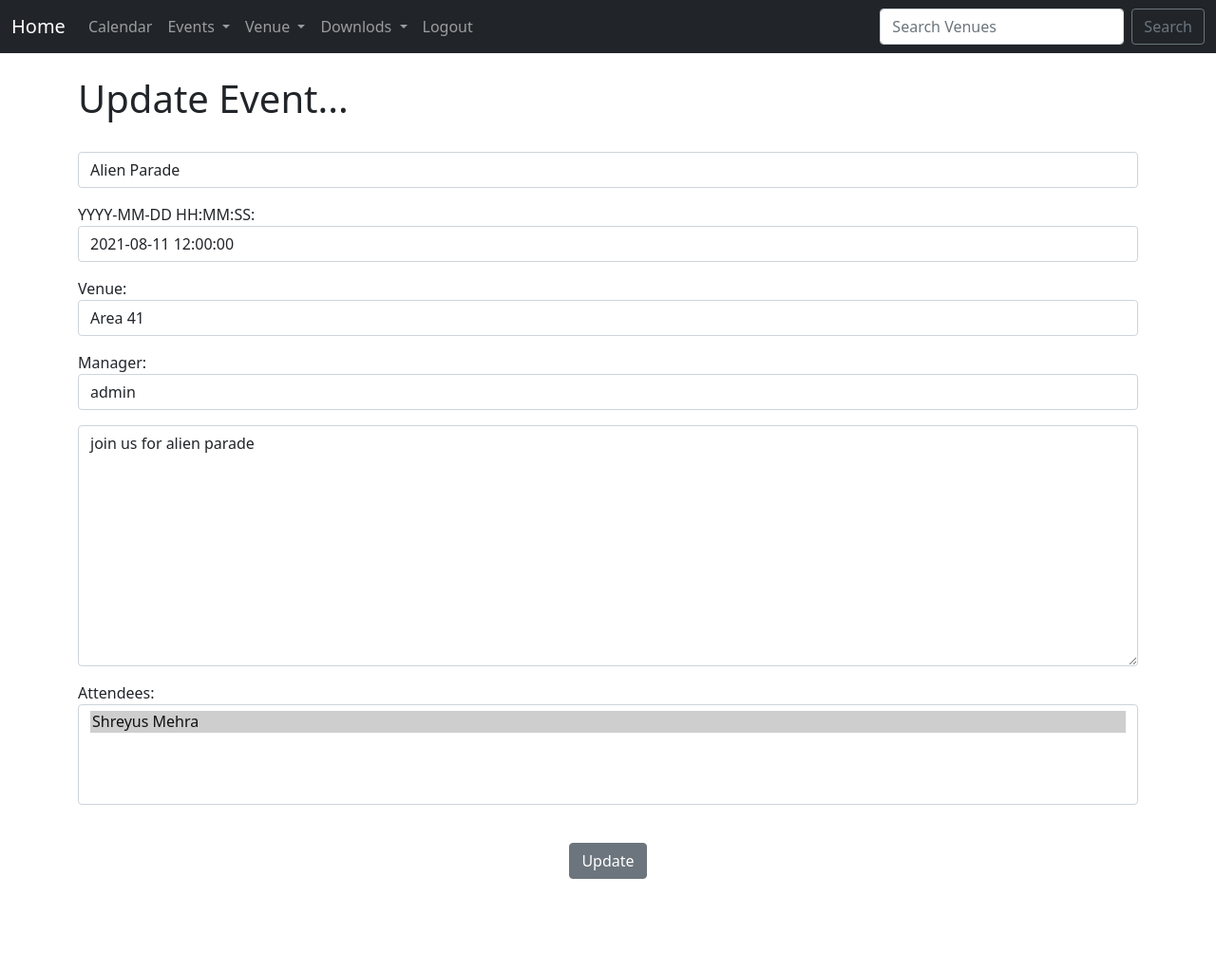
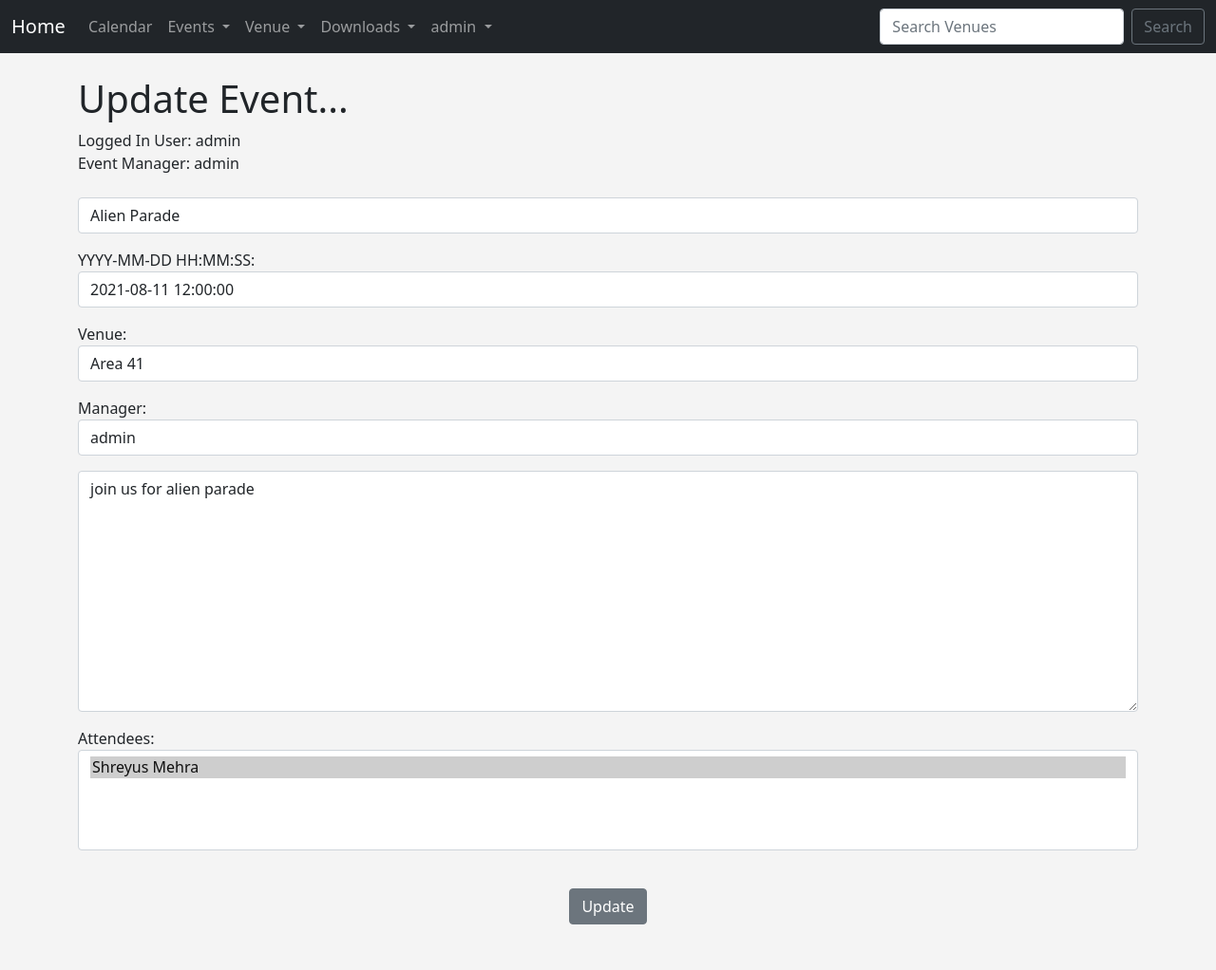
Before and after one commit to shreyusmehra/event_django, a Django app: page /update_event/1 in a window 1280 px wide. Shown: the whole page at 95% size. Before the commit the page ends 926 px from the top, so only its background shows below. Run offline with Django 3.2, Linux system fonts and the light colour scheme; a user stored in the database is signed in; data comes from the database, SQL or seed files in the repository; both versions use the stored data as it was after the commit.

Commit message:
Lockdown App for user

```diff
--- a/events/templates/events/base.html
+++ b/events/templates/events/base.html
@@ -9,6 +9,9 @@
     <link href="https://cdn.jsdelivr.net/npm/bootstrap@5.0.2/dist/css/bootstrap.min.css" rel="stylesheet" integrity="sha384-EVSTQN3/azprG1Anm3QDgpJLIm9Nao0Yz1ztcQTwFspd3yD65VohhpuuCOmLASjC" crossorigin="anonymous">
 
     <title>Hello, world!</title>
+    <style>
+      body {background: #f4f4f4;}
+    </style>
   </head>
   <body>
       {% include 'events/navbar.html' %}
--- a/events/templates/events/navbar.html
+++ b/events/templates/events/navbar.html
@@ -16,8 +16,10 @@
             </a>
             <ul class="dropdown-menu" aria-labelledby="navbarDropdown">
               <li><a class="dropdown-item" href="{% url 'list-events' %}">Upcoming Events</a></li>
+              {% if user.is_authenticated %}
               <li><hr class="dropdown-divider"></li>
               <li><a class="dropdown-item" href="{% url 'add-event' %}">Add Event</a></li>
+              {% endif %}
             </ul>
           </li>
 
@@ -27,14 +29,17 @@
             </a>
             <ul class="dropdown-menu" aria-labelledby="navbarDropdown">
               <li><a class="dropdown-item" href="{% url 'list-venues' %}">List of Venues</a></li>
+              {% if user.is_authenticated %}
               <li><hr class="dropdown-divider"></li>
               <li><a class="dropdown-item" href="{% url 'add-venue' %}">Add Venue</a></li>
+              {% endif %}
             </ul>
           </li>
 
+          {% if user.is_authenticated %}
           <li class="nav-item dropdown">
             <a class="nav-link dropdown-toggle" href="#" id="navbarDropdown" role="button" data-bs-toggle="dropdown" aria-expanded="false">
-              Downlods
+              Downloads
             </a>
             <ul class="dropdown-menu" aria-labelledby="navbarDropdown">
               <li><a class="dropdown-item" href="{% url 'venue_text' %}">Venue Text file</a></li>
@@ -42,10 +47,18 @@
               <li><a class="dropdown-item" href="{% url 'venue_pdf' %}">Venue PDF file</a></li>
             </ul>
           </li>
+          {% endif %}
 
           {% if user.is_authenticated %}
-          <li class="nav-item">
-          <a class="nav-link" href="{% url 'logout' %}">Logout</a>
+          <li class="nav-item dropdown">
+            <a class="nav-link dropdown-toggle" href="#" id="navbarDropdown" role="button" data-bs-toggle="dropdown" aria-expanded="false">
+              {{ user }}
+            </a>
+            <ul class="dropdown-menu" aria-labelledby="navbarDropdown">
+              <li><a class="dropdown-item" href="">Profile</a></li>
+              <li><hr class="dropdown-divider"></li>
+              <li><a class="dropdown-item" href="{% url 'logout' %}">Logout</a></li>
+            </ul>
           </li>
           {% else %}
           <li class="nav-item">
--- a/events/templates/events/update_event.html
+++ b/events/templates/events/update_event.html
@@ -1,9 +1,13 @@
 {% extends 'events/base.html' %}
 
 {% block content %}
-
+{% if user.is_authenticated %}
+    {% if user == event.manager %}
     <h1>Update Event...</h1>
+    Logged In User: {{ user }}
     <br/>
+    Event Manager: {{ event.manager }}
+    <br/><br/>
     <form action="" method=POST>
         {% csrf_token %}
         {{ form.as_p}}
@@ -12,6 +16,22 @@
     <input type="submit" value = "Update" class="btn btn-secondary">
     </center>
     </form>
+    {% else %}
+    <h2>Access Denied</h2>
+    <p>Only the Event Manager can update this event...</p>
+    Logged In User: {{ user }}
+    <br/>
+    Event Manager: {{ event.manager }}
+    <br/><br/>
+    {% endif %}
+
+{% else %}
+
+    <h1> Sorry! You Must Be Logged in To View This Page </h1>
+    <a href="{% url 'login' %}">Login here</a>
+
+{% endif %}
+
     <br/>
     <br/>
 
--- a/events/templates/events/venue.html
+++ b/events/templates/events/venue.html
@@ -10,10 +10,13 @@
     <td>
         <a href="{% url 'show-venue' venue.id %}">{{ venue }}</a>
     </td>
+
+    {% if user.is_authenticated %}
     <td align="right">
         <a href="{% url 'update-venue' venue.id %}" class="btn btn-outline-secondary btn-sm">Update</a>
         <a href="{% url 'delete-venue' venue.id %}" class="btn btn-outline-danger btn-sm">Delete</a>
     </td>
+    {% endif %}
     </tr>
     {% endfor %}
     </table>
--- a/members/templates/authenticate/register_user.html
+++ b/members/templates/authenticate/register_user.html
@@ -8,6 +8,7 @@
     <button type="button" class="btn-close" data-bs-dismiss="alert" aria-label="Close"></button>
 </div>
 {% endif %}
+    <div class="shadow p-4 mb-5 bg-body rounded">
     <center>
     <h1>Register</h1>
     </center>
@@ -21,8 +22,8 @@
             <br/>
             <input type="submit" value="Submit" class="btn btn-success">
             </center>
-          </form>
-
+    </form>
+    </div>
 
         <br/>
         <br/>
--- a/members/views.py
+++ b/members/views.py
@@ -45,5 +45,4 @@ def register_user(request):
     else:
         form = RegisterUserForm()
 
-
     return render(request, 'authenticate/register_user.html',{'form':form})
```
Also changed, not shown: events/templates/events/add_event.html (+6 -1 lines), events/templates/events/add_venue.html (+7 -1 lines), events/templates/events/event_list.html (+10 -5 lines), events/templates/events/update_venue.html (+6 -1 lines), members/forms.py (+10 -3 lines), members/templates/authenticate/login.html (+3 -4 lines), db.sqlite3, events/views.py (line endings or trailing spaces).
